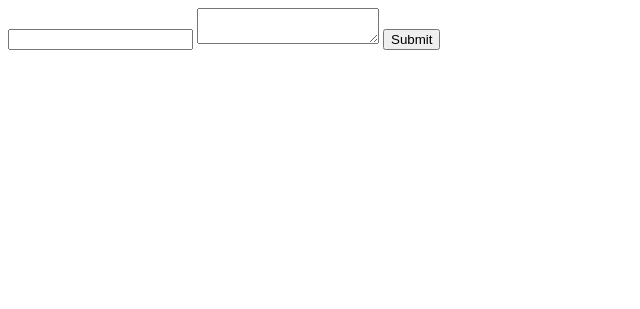
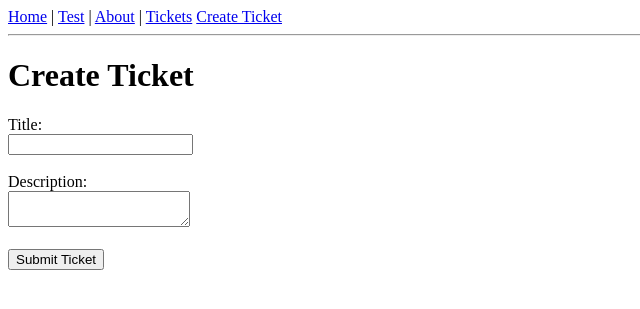
Before and after one commit to yousuf-elmeki/Ticketing-System, a Flask app: page /create in a window 1280 px wide. Shown: the top 309 px of the page, without its empty margins (0-640 px from the left). Run offline with Flask 3, Linux system fonts and the light colour scheme.

Commit message:
Create.html set plus adding link in navbar

```diff
--- a/templates/create.html
+++ b/templates/create.html
@@ -1,5 +1,16 @@
+{% extends "layout.html" %}
+
+{% block content %}
+<h1>Create Ticket</h1>
+
 <form method="POST">
-  <input name="title">
-  <textarea name="description"></textarea>
-  <button type="submit">Submit</button>
+    <label>Title:</label><br>
+    <input type="text" name="title" required><br><br>
+
+    <label>Description:</label><br>
+    <textarea name="description" required></textarea><br><br>
+
+    <button type="submit">Submit Ticket</button>
 </form>
+
+{% endblock %}
--- a/templates/layout.html
+++ b/templates/layout.html
@@ -10,6 +10,7 @@
     <a href="/test">Test</a> |
     <a href="/about">About</a> |
     <a href="/tickets">Tickets</a>
+    <a href="/create">Create Ticket</a>
 </nav>
     <hr>
 
```
